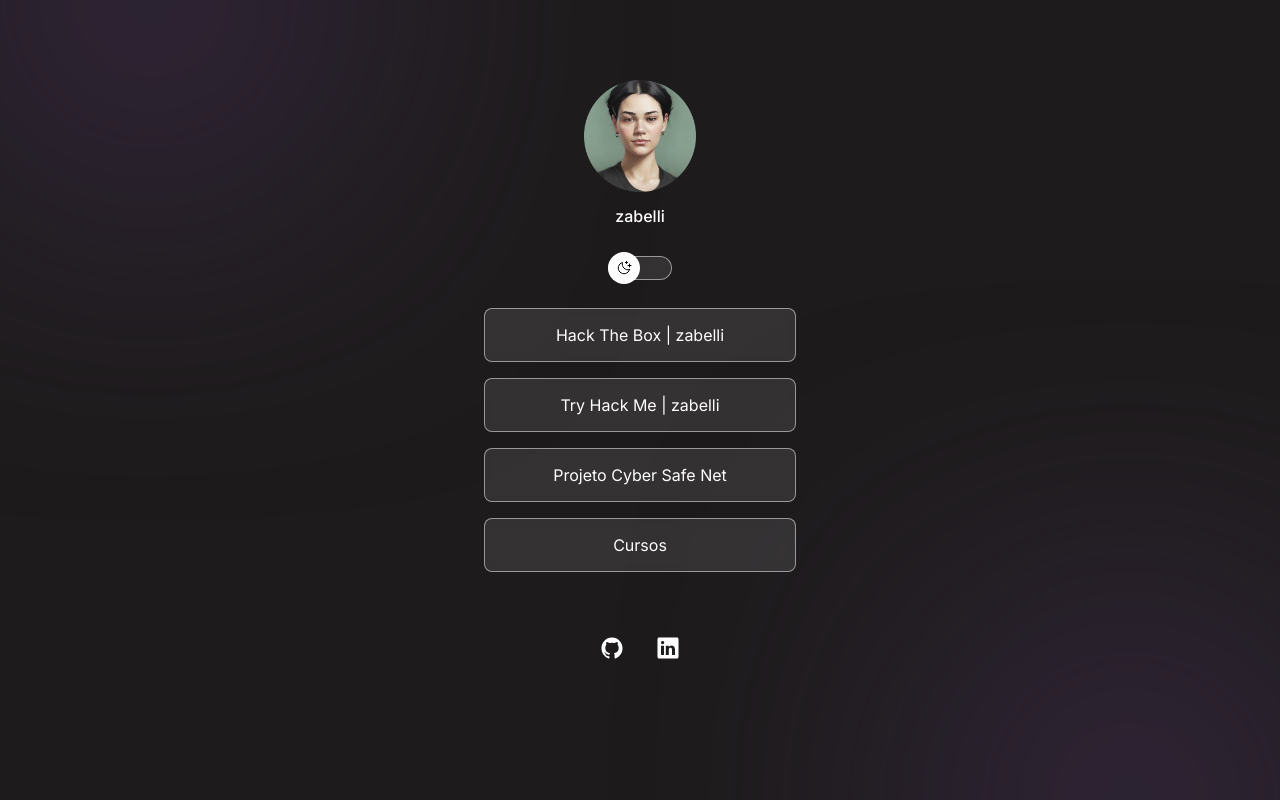
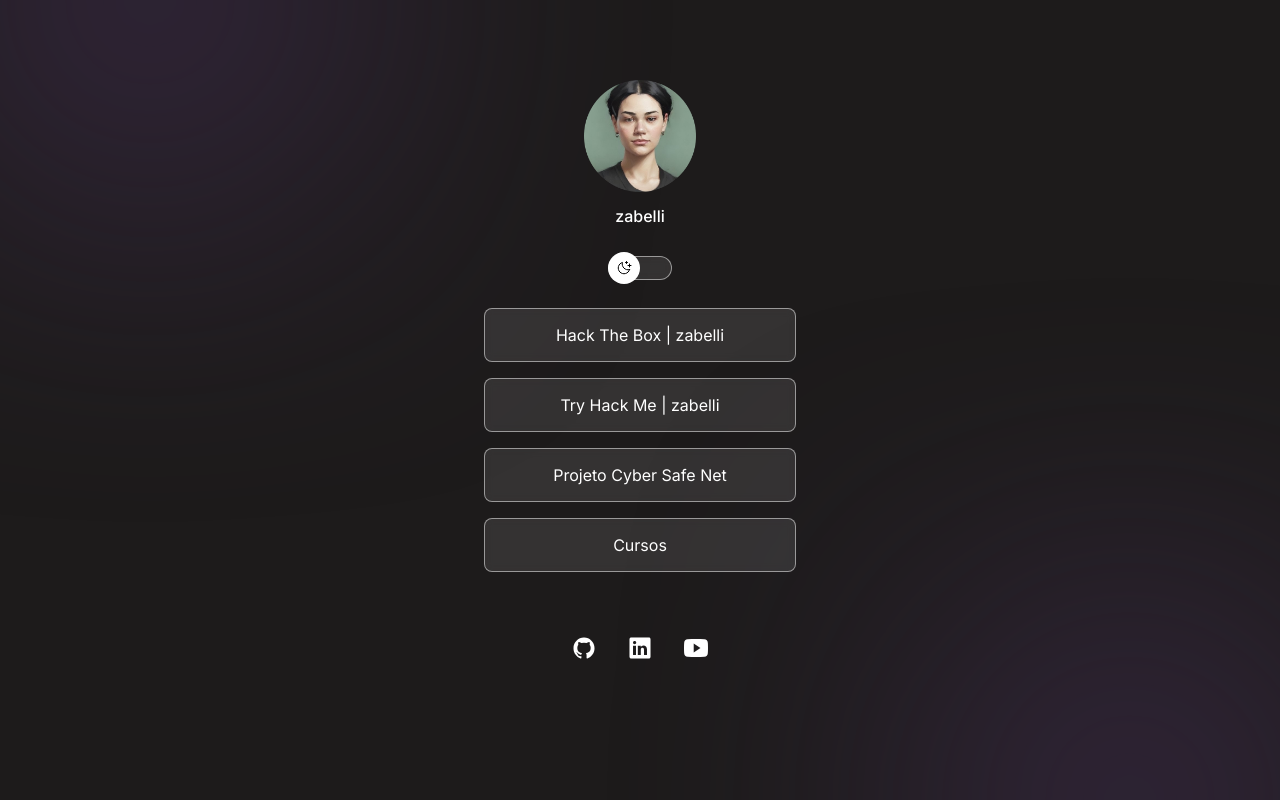
Before and after one commit to zabelliinha/zabelli, a plain HTML site: page index.html in a window 1280 px wide. Drawn offline with nearby package versions, Linux system fonts and the light colour scheme.

Commit message:
add youtube

```diff
--- a/index.html
+++ b/index.html
@@ -25,6 +25,7 @@
         <button></button>
         <span></span>
       </div>
+
 
       <ul>
         <li>
@@ -64,6 +65,13 @@
         >
           <ion-icon name="logo-linkedIn"></ion-icon
         ></a>
+        <a
+          href="https://www.youtube.com/@canalexploitando"
+          target="_blank"
+        >
+          <ion-icon name="logo-youtube"></ion-icon
+        ></a>
+
         <div class="blur">
           <div class="blob blob1"></div>
           <div class="blob blob2"></div>
```
Also changed, not shown: imagens/logo-youtube.png (added).
